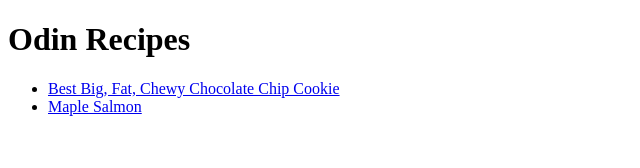
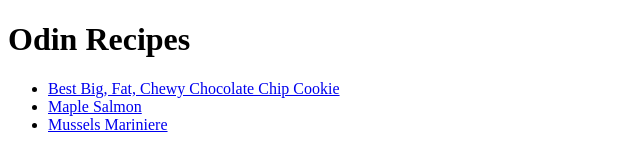
Before and after one commit to screencancer/odin-recipes, a plain HTML site: page index.html in a window 1280 px wide. Shown: the whole page, without its empty margins (0-640 px from the left). Drawn offline with Linux system fonts and the light colour scheme.

Commit message:
Add link to Mussels Mariniere from index page

```diff
--- a/index.html
+++ b/index.html
@@ -9,6 +9,7 @@
         <ul>
         <li> <a href="./recipes/choc-chip-cookies.html">Best Big, Fat, Chewy Chocolate Chip Cookie</a> </li>
         <li> <a href="../odin-recipes/recipes/maple-salmon.html">Maple Salmon</a> </li>
+        <li><a href="./recipes/mussels-mariniere.html">Mussels Mariniere</a></li>
         </ul>
     </body>
 </html>
```
